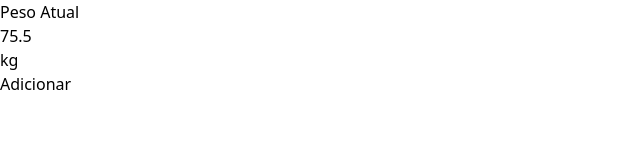
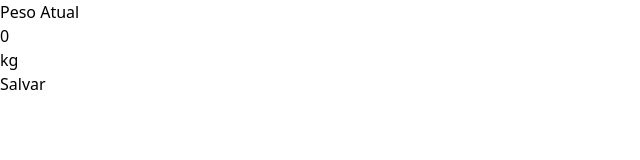
Before and after one commit to morrissey-br/gym-tracker, a React (Vite) app: page /dashboard in a window 1280 px wide. Both pictures are taken after a click on the button "Adicionar". Shown: the top 160 px of the page, without its empty margins (0-640 px from the left). Built offline with nearby package versions, Linux system fonts and the light colour scheme.

Commit message:
Avanço na tela inicial

```diff
--- a/package.json
+++ b/package.json
@@ -14,7 +14,8 @@
     "react": "^17.0.2",
     "react-dom": "^17.0.2",
     "react-icons": "^4.3.1",
-    "react-router-dom": "6"
+    "react-router-dom": "6",
+    "recharts": "^2.1.9"
   },
   "devDependencies": {
     "@babel/core": "^7.17.2",
--- a/src/components/Button/Button.tsx
+++ b/src/components/Button/Button.tsx
@@ -1,11 +1,13 @@
 type Props = {
   children: React.ReactNode;
   onClick: () => void;
+  active?: boolean;
 };
 
-export const Button = ({ children, onClick }: Props) => {
+export const Button = ({ children, onClick, active }: Props) => {
   const className =
-    "p-2 border rounded-lg text-white bg-transparent hover:bg-white hover:text-black hover:transition-colors";
+    "p-2 border rounded-lg hover:bg-white hover:text-black hover:transition-colors" +
+    (active ? " bg-white text-black" : "bg-transparent text-white");
 
   return (
     <button className={className} onClick={onClick}>
--- /dev/null
+++ b/src/components/Input/Input.tsx
@@ -0,0 +1,38 @@
+import { ChangeEvent, InputHTMLAttributes } from "react";
+import Text from "../Text";
+
+type Props = {
+  label?: string;
+  placeholder?: string;
+  name: string;
+  type: InputHTMLAttributes<HTMLInputElement>["type"];
+  value: InputHTMLAttributes<HTMLInputElement>["value"];
+  onChange: (event: ChangeEvent<HTMLInputElement>) => void;
+};
+
+export const Input = ({
+  label,
+  placeholder,
+  name,
+  type,
+  value,
+  onChange,
+}: Props) => {
+  return (
+    <div>
+      {label && (
+        <label htmlFor={name} className="block px-2 pb-2">
+          <Text color="dark">{label}</Text>
+        </label>
+      )}
+      <input
+        type={type}
+        name={name}
+        placeholder={placeholder}
+        onChange={onChange}
+        value={value}
+        className="w-full p-2 border-none outline-none shadow-inner bg-light rounded-lg placeholder-dark"
+      />
+    </div>
+  );
+};
--- /dev/null
+++ b/src/components/Input/index.ts
@@ -0,0 +1,2 @@
+import { Input } from "./Input";
+export default Input;
--- a/src/pages/dashboard/index.tsx
+++ b/src/pages/dashboard/index.tsx
@@ -1,22 +1,55 @@
+import { ChangeEvent, useState } from "react";
 import Button from "../../components/Button";
+import Input from "../../components/Input";
 import Text from "../../components/Text";
 export default () => {
+  const [isAdding, setIsAdding] = useState(false);
+  const [inputWeight, setInputWeight] = useState(0);
+
+  const handleButtonClick = () => {
+    if (isAdding) {
+      console.log("Saving");
+    }
+    setIsAdding((isAdding) => !isAdding);
+  };
+
+  const handleInputChange = (event: ChangeEvent<HTMLInputElement>) => {
+    setInputWeight(Number(event.target.value));
+  };
+
   return (
-    <div className="h-screen flex flex-col gap-2 justify-center items-center bg-black">
-      <div className="flex flex-col w-36 justify-center items-center">
-        <Text color="white">Peso Atual</Text>
-        <div className="relative flex flex-col">
-          <Text style="display" color="white">
-            75.5
-          </Text>
-          <div className="absolute right-0 bottom-0 translate-x-full">
-            <Text style="caption" color="white">
+    <div className="h-screen flex flex-col justify-center items-center bg-black">
+      <div className="w-48">
+        <div
+          className={
+            "flex flex-col justify-center items-center rounded-md p-3 mb-2 transition-colors " +
+            (isAdding ? "bg-white" : "bg-black")
+          }
+        >
+          <Text color={isAdding ? "black" : "white"}>Peso Atual</Text>
+          <div>
+            {!isAdding && (
+              <Text style="display" color={isAdding ? "black" : "white"}>
+                75.5
+              </Text>
+            )}
+            {isAdding && (
+              <Input
+                name="inputWeight"
+                type="number"
+                value={inputWeight}
+                onChange={handleInputChange}
+              />
+            )}
+            <Text style="caption" color={isAdding ? "black" : "white"}>
               kg
             </Text>
           </div>
         </div>
-        <div className="self-stretch flex flex-col items-stretch mt-2">
-          <Button onClick={() => {}}>Adicionar</Button>
+        <div className="self-stretch flex flex-col items-stretch">
+          <Button onClick={handleButtonClick} active={isAdding}>
+            {isAdding ? "Salvar" : "Adicionar"}
+          </Button>
         </div>
       </div>
     </div>
```
Also changed, not shown: 2 other files (tests, documents, lock files or other folders).
